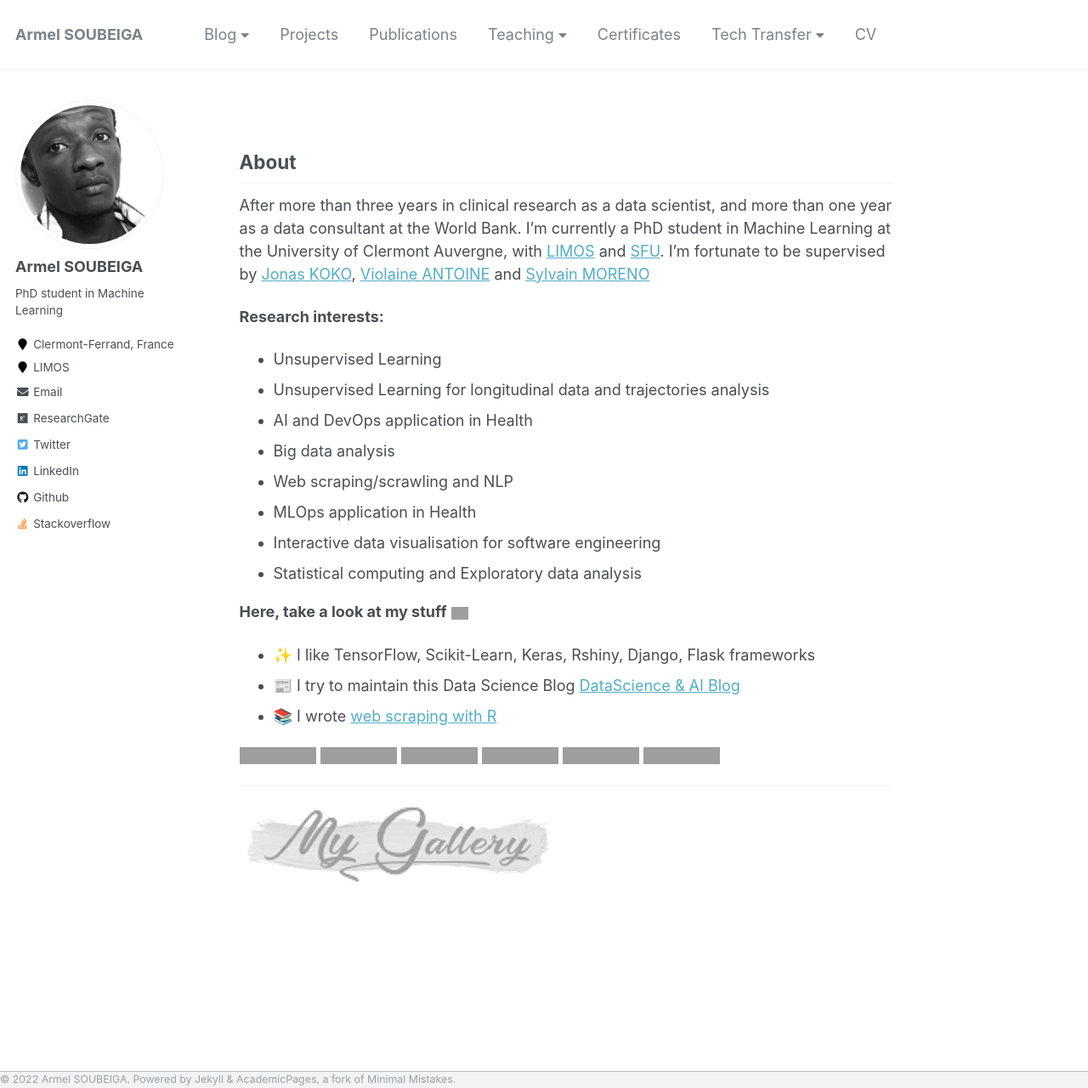
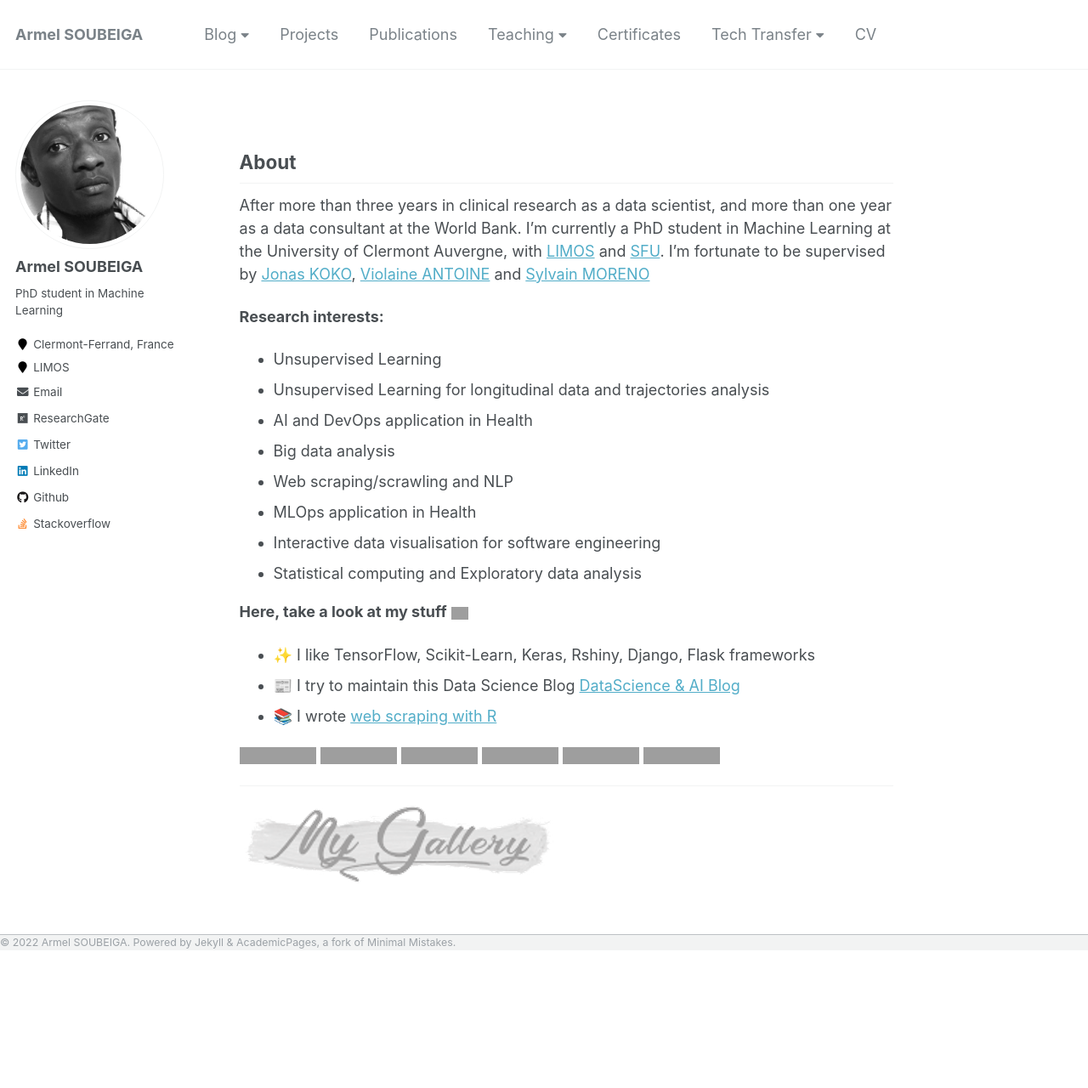
Before and after one commit to armelsoubeiga/armelsoubeiga.github.io, a Jekyll site: the page built from _pages/about.md, in a window 1280 px wide and 1280 px high. Shown: the whole window at 85% size. Built offline with Jekyll 4.4.1, drawn with Linux system fonts in a browser that asks for light colours; grey boxes are pictures that could not be loaded.

Commit message:
Update _footer.scss

```diff
--- a/_sass/_footer.scss
+++ b/_sass/_footer.scss
@@ -10,7 +10,8 @@
   width: 100%;
   clear: both;
   /* sticky footer fix start */
-  position: absolute;
+  // position: absolute;
+  position: relative;
   bottom: 0em;
   height: auto;
   /* sticky footer fix end */
```
